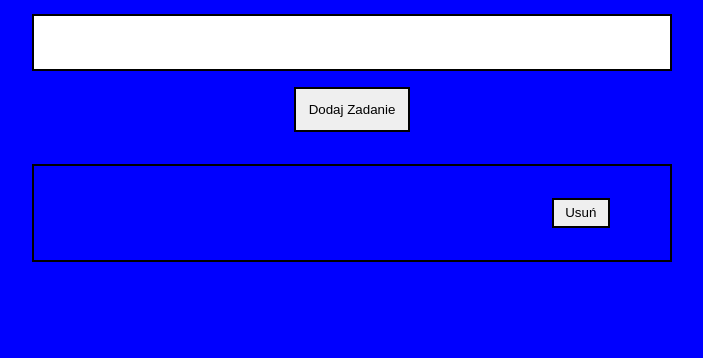
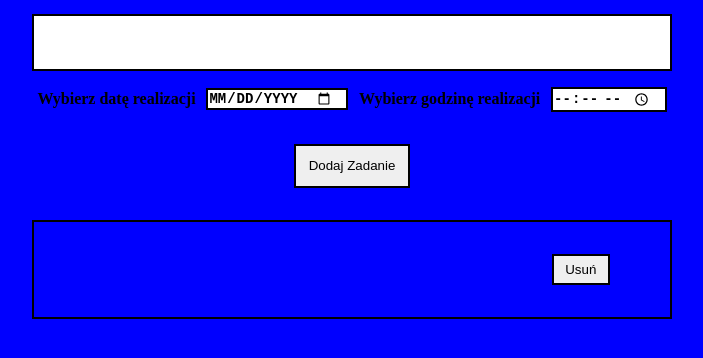
Before and after one commit to OrzelDamian/ToDoApp, a plain HTML site: page index.html in a window 1280 px wide. Both pictures are taken after a click on the button "Dodaj Zadanie". Shown: the part 212-570 px from the top of the page, without its empty margins (288-991 px from the left). Drawn offline with Linux system fonts and the light colour scheme.

Commit message:
date time picker

```diff
--- a/index.html
+++ b/index.html
@@ -12,6 +12,15 @@
         <div class="to-do-list">
             <label class="to-do-list-element header" for="task"><b>Wprowadz nazwę Zadania</b></label>
             <input class="to-do-list-element input-add-task" type="text" id="task">
+
+            <div class="to-do-list-element date-time-task">
+                <label class="date-task-label" for="task"><b>Wybierz datę realizacji</b></label>
+                <input type="date" class="date-task-input" id="date-task-input" min="">
+
+                <label class="time-task-label" for="task"><b>Wybierz godzinę realizacji</b></label>
+                <input class="time-task-input" type="time" id="time-task-input">
+            </div>
+
             <button class="to-do-list-element btn-add">Dodaj Zadanie</button>
             <ul class="to-do-list-element list">
 
--- a/main.js
+++ b/main.js
@@ -1,6 +1,30 @@
 const addButton = document.querySelector('.btn-add');
 const inputAddTask = document.querySelector('.input-add-task');
 const list = document.querySelector('.list');
+const dateTaskInput = document.querySelector(".date-task-input");
+const timeTaskInput = document.querySelector(".time-task-input");
+const tasks = []
+let taskId = 0;
+
+
+
+const data2 = new Date(Date.now());
+
+
+console.log(data2.getUTCFullYear())
+console.log(data2.getUTCDate())
+console.log(data2.getDay())
+
+
+
+
+console.log(dateTaskInput.min);
+
+console.log(data2.getFullYear()+"-0"+data2.getUTCMonth()+"-0"+data2.getDay())
+
+// dateTaskInput.min = data.getFullYear()+"-0"+data.getMonth()+"-0"+data.getDay();
+
+console.log(dateTaskInput.min);
 
 const deleteTask = (li)=>{
     li.remove();
@@ -10,6 +34,27 @@ const addTask = ()=>{
     let label;
     let button;
     let  newTask;
+
+
+
+
+    dateTask = document.querySelector(".date-task-input").value
+    timeTask = document.querySelector(".time-task-input").value
+
+
+    console.log(dateTask);
+    console.log(timeTask);
+    taskId+=1;
+
+
+    tasks.push(
+        {
+            id:taskId,
+            taskName:inputAddTask.value.toUpperCase(),
+            // completionDate:
+
+        }
+    )
     newTask = document.createElement("li");
     label = document.createElement("label");
     label.textContent = inputAddTask.value.toUpperCase();
@@ -21,6 +66,7 @@ const addTask = ()=>{
     newTask.appendChild(button);
     list.appendChild(newTask);
     inputAddTask.value = "";
+
 }
 
 addButton.onclick = addTask;
--- a/style.css
+++ b/style.css
@@ -3,12 +3,17 @@
     padding: 0;
     box-sizing: border-box;
 }
+body{
+    display: flex;
+    flex-direction: column;
+    background-color: blue;
+
+}
 .wrapper{
-    background-color: blue;
     display: flex;
     flex-direction: column;
     width: 100%;
-    height: 100vh;
+
 }
 .to-do-list{
     display: flex;
@@ -17,7 +22,7 @@
     top: 20%;
     width: 50%;
     left: 25%;
-
+    /* border: 2px solid black; */
 }
 .to-do-list-element{
     position: relative;
@@ -71,3 +76,14 @@ input{
 .header{
     font-size: 30px;
 }
+.date-time-task{
+    display: flex;
+    justify-content: space-around;
+    align-items: center;
+}
+.date-time-task {
+    font-size: 16px;
+}
+.date-time-task input{
+    font-size: 14px;;
+}
```
